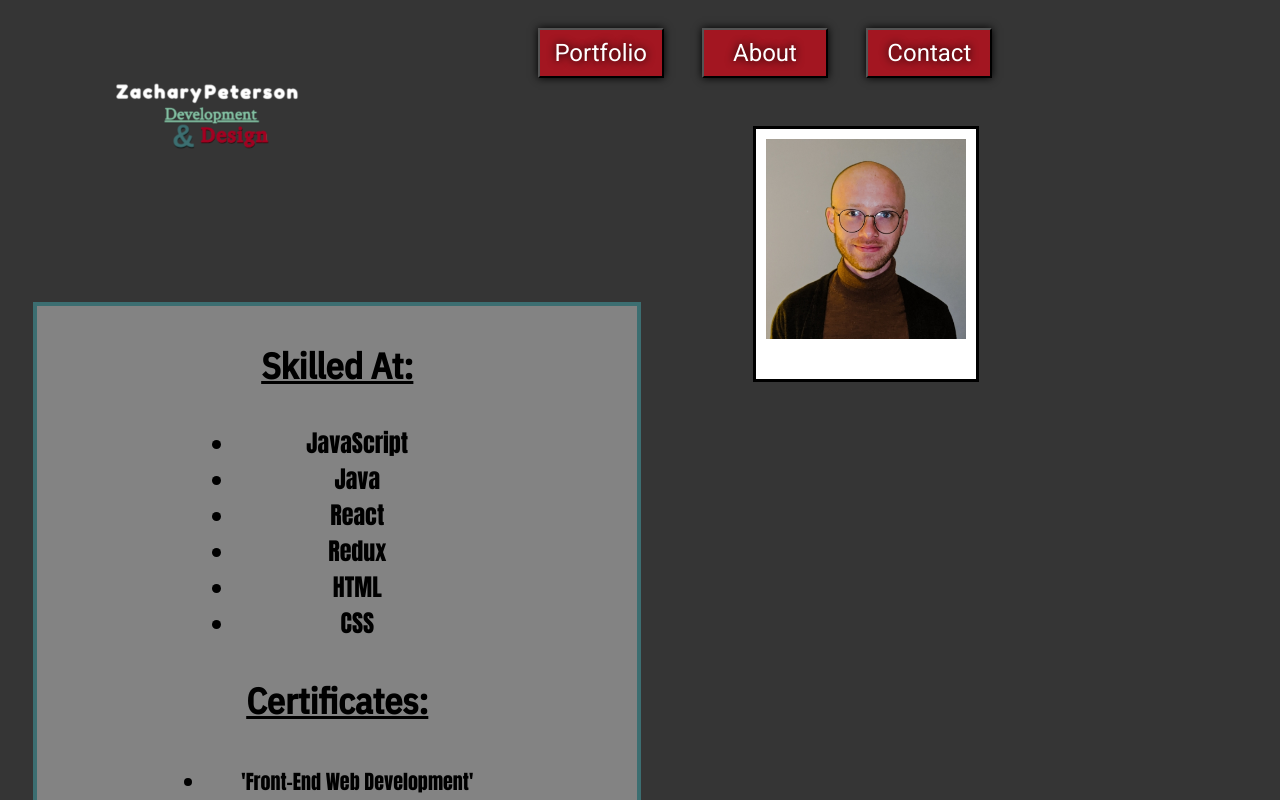
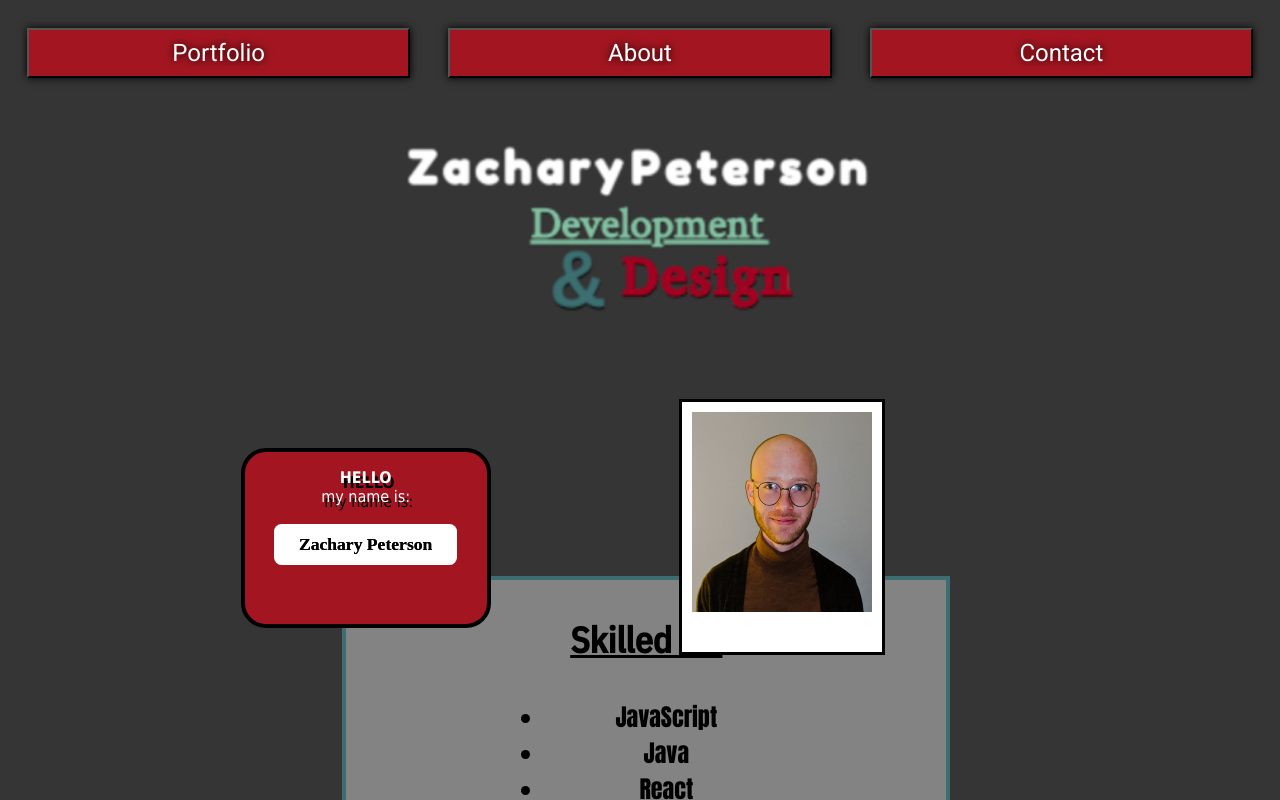
Before and after one commit to zachary-peterson/portfolio, a React (Create React App) app: page /about in a window 1280 px wide. Shown: the top 800 px of the page. Built offline with nearby package versions, Linux system fonts and the light colour scheme; a web font is replaced by a local one.

Commit message:
Mobile Design

```diff
--- a/src/index.css
+++ b/src/index.css
@@ -335,16 +335,14 @@
   }
 
   .navbar {
-    position: sticky;
-    background-color: green;
-    height: 0px;
+    height: 100px;
     display: flex;
-    justify-content: center;
   }
 
   .logo {
-    margin-top: 50px;
-    margin-left: 100px;
+    display: flex;
+    width: 40%;
+    margin: 0 auto;
   }
 
   .navbtn {
@@ -353,13 +351,11 @@
     position: relative;
     height: 50px;
     font-size: 1.5rem;
-    margin: 0 1.5%;
     margin-top: 15px;
     padding: 1% 2.5%;
-    width: 10%;
+    width: 40%;
     align-items: center;
     justify-content: center;
-    right: -125px;
     background-color: #a31621;
     color: white;
   }
@@ -390,27 +386,33 @@
 
   }
 
+  .about-UI {
+    display: flex;
+    flex-direction: column;
+    justify-content: space-between;
+    align-items: center;
+  }
+
   .pp-container {
     position: relative;
-    margin-top: -8%;
-    margin-left: 35%;
     width: 65vw;
-    height: 100%;
     display: flex;
+    justify-content: center;
+    align-items: center;
   }
 
   .pp-upper {
+    width: 100%;
     display: flex;
     flex-direction: row;
     margin: 1% auto;
-    justify-content:  center;
-    align-items: space-around;
+
   }
 
   .pp {
     display: flex;
     margin: 8% auto;
-    width: 200px;
+    width: 180px;
     height: 200px;
     border: 10px solid #fff;
     border-bottom: 40px solid #fff;
@@ -421,16 +423,17 @@
     box-sizing: border-box;
     background-color: #a31621;
     border-radius: 25px;
-    width: 700px;
+    width: 250px;
     color: #FFFFFF;
     font-family: Tahoma, 'Geneva', sans-serif;
-    font-size: 30px;
+    font-size: 1rem;
     text-align: center;
-    height: 300px;
-    margin-top: 5%;
-    margin-left: 8%;
+    height: 180px;
+    margin: 2.5% 2% 0;
     border: 4px solid #000000;
     text-shadow: 3px 5px #000000;
+    display: flex;
+    flex-direction: column;
   }
 
   .pp-h2 {
@@ -438,8 +441,8 @@
     color: black;
     background-color: #FFFFFF;
     border-radius: 7.5px;
-    font-size: 60px;
-    padding: 20px 0px 20px 0px;
+    font-size: 1.1rem;
+    padding: 10px 25px 10px 25px;
     font-family: 'Cedarville Cursive', cursive;
     text-shadow: 0px 0px #000000;
   }
```
